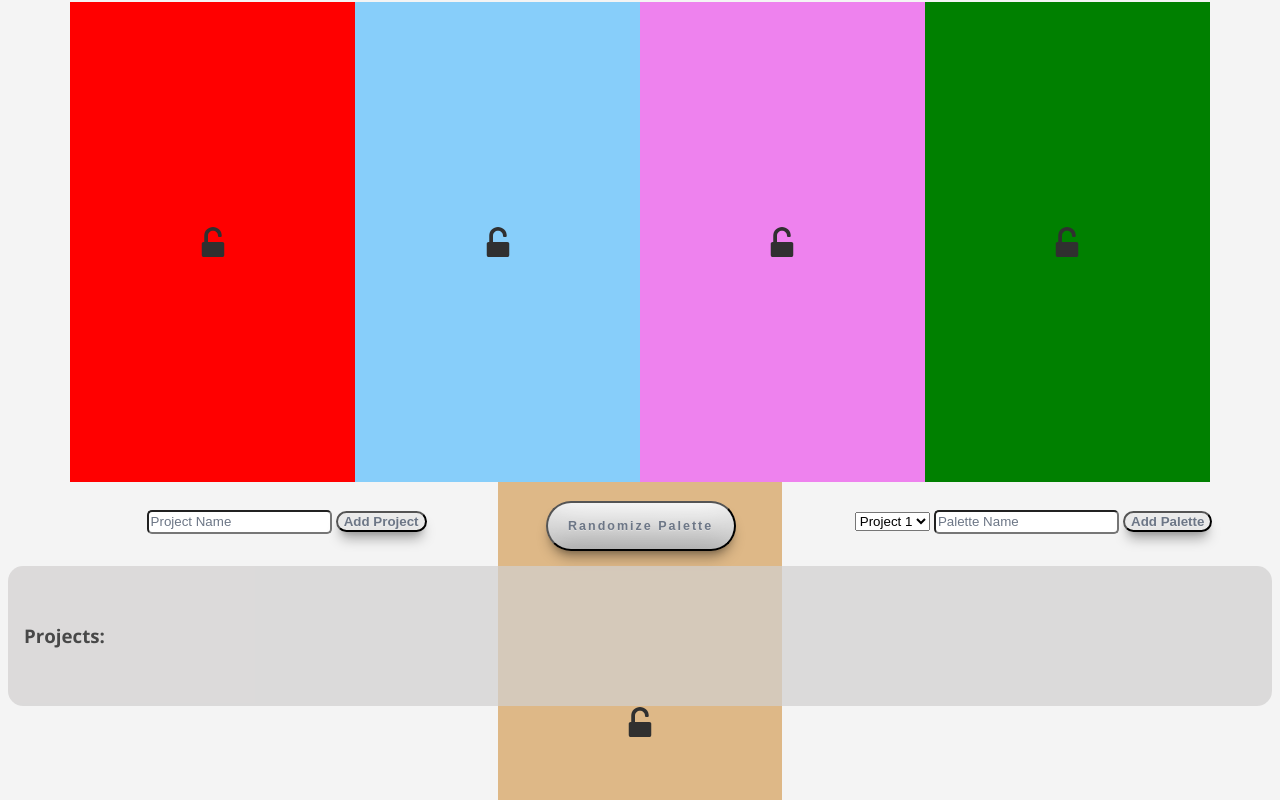
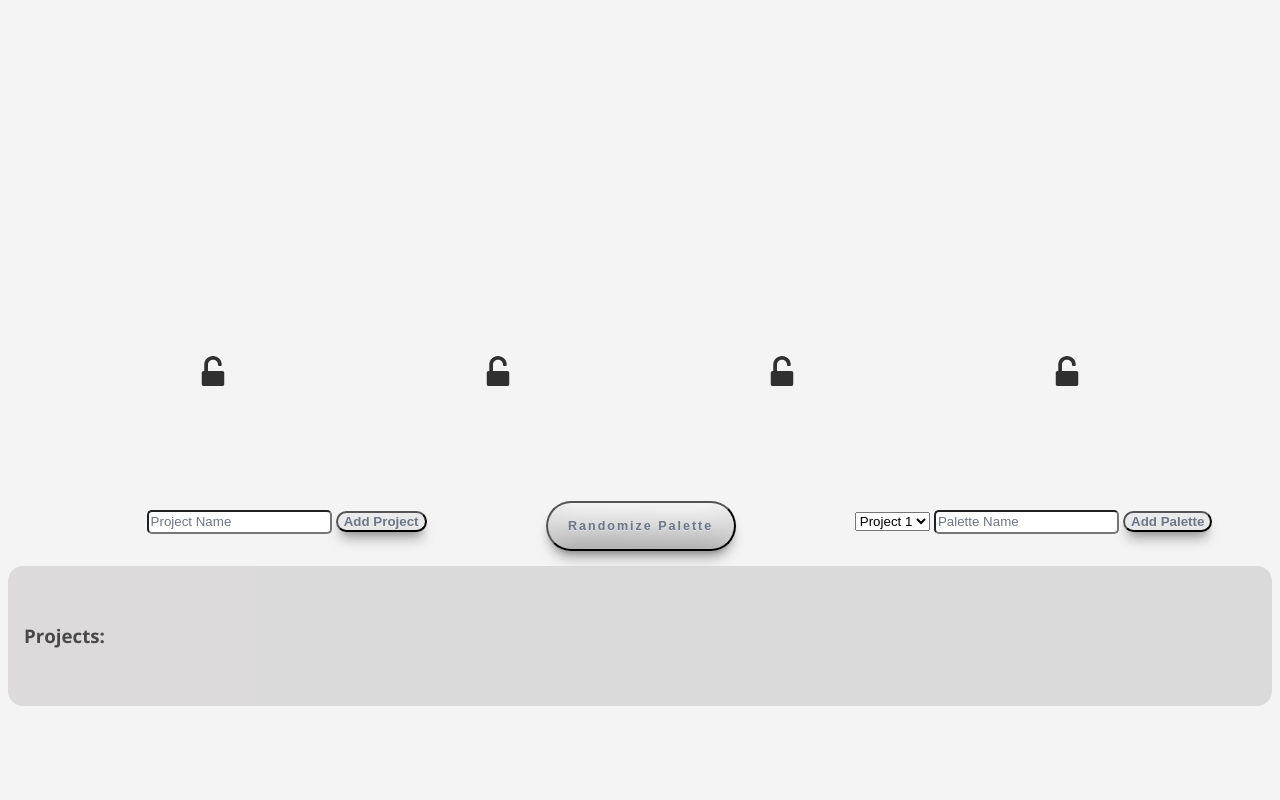
Before and after one commit to kmiller9393/palette-picker, a website: page public/index.html in a window 1280 px wide. Shown: the part 60-860 px from the top of the page. Drawn offline with nearby package versions, Linux system fonts and the light colour scheme.

Commit message:
Update each color container styling of palette

```diff
--- a/public/css/styles.css
+++ b/public/css/styles.css
@@ -44,33 +44,24 @@ input {
 .palette-5 {
   align-items: center;
   display: flex;
-  justify-content: center;
+  flex-direction: column;
+  justify-content: flex-end;
   min-width: 284.8px;
   min-height: 100%;
 }
 
-.palette-1 {
-  background-color: red;
+.padlock-image:hover {
+  cursor: pointer;
 }
 
-.palette-2 {
-  background-color: lightskyblue;
-}
-
-.palette-3 {
-  background-color: violet;
-}
-
-.palette-4 {
-  background-color: green;
-}
-
-.palette-5 {
-  background-color: burlywood;
-}
-
-.padlock-image:hover {
-  cursor: pointer;
+.palette-label-1,
+.palette-label-2,
+.palette-label-3,
+.palette-label-4,
+.palette-label-5 {
+  color: #303030;
+  font-size: 1.5rem;
+  margin: 4rem 0 2rem 0;
 }
 
 .form-container {
```
